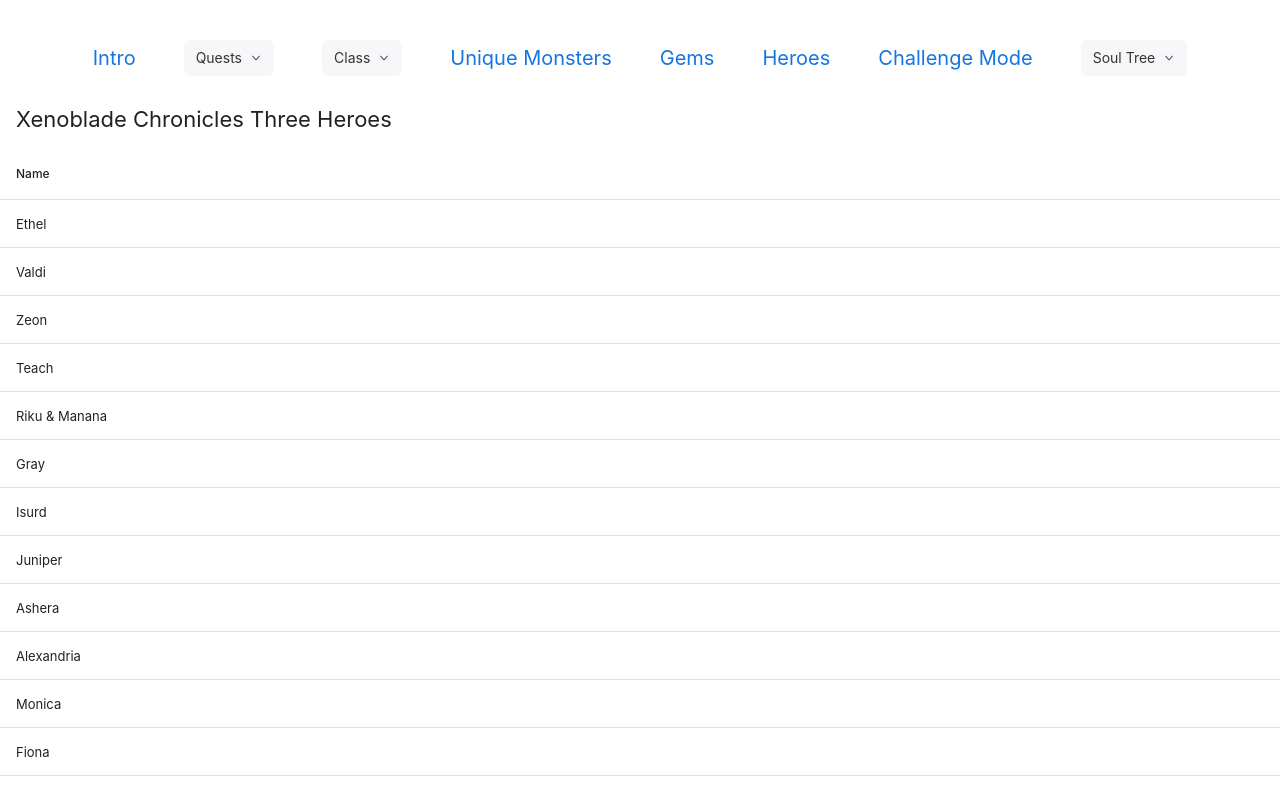
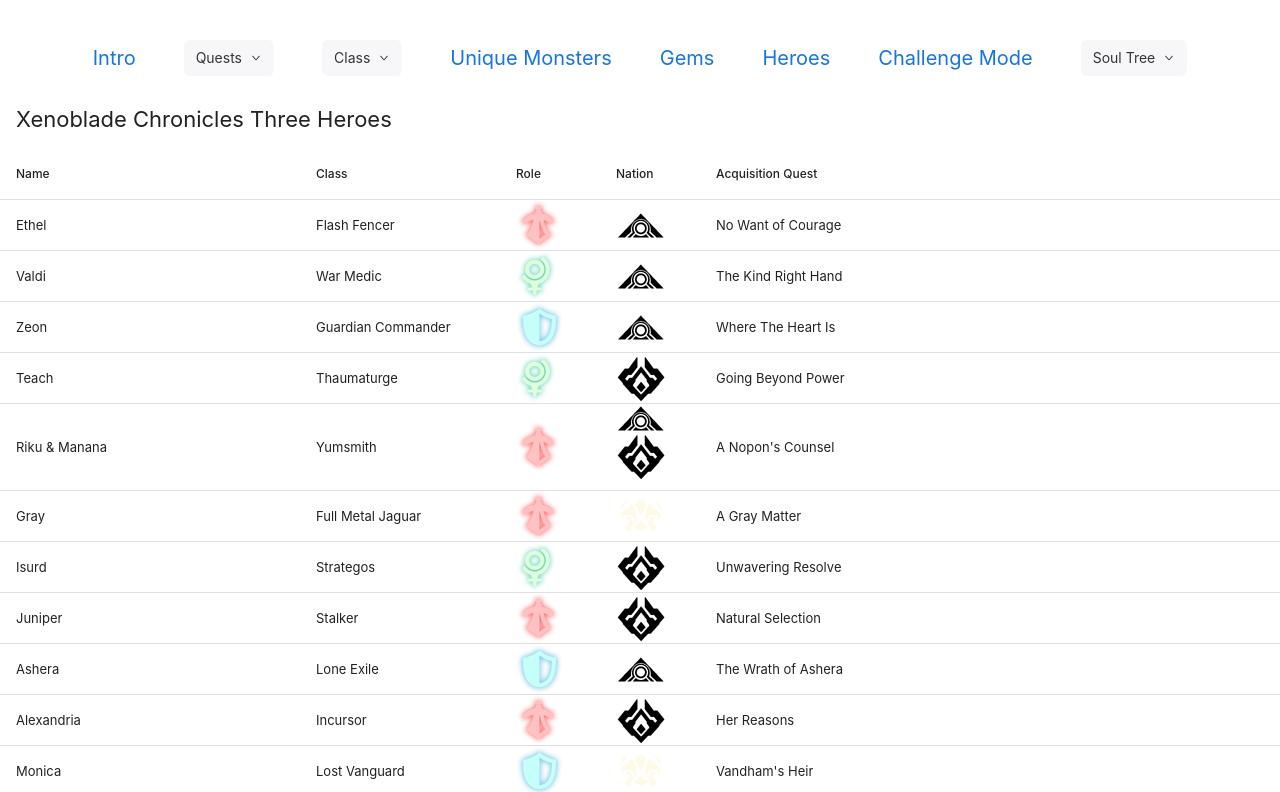
Before and after one commit to Sniffin3083/project-zohar, a React (Create React App) app: page /xeno3/hero in a window 1280 px wide. Shown: the top 792 px of the page. Built offline with nearby package versions, Linux system fonts and the light colour scheme.

Commit message:
XC3 hero component complete

```diff
--- a/src/routes/XC3/Hero.jsx
+++ b/src/routes/XC3/Hero.jsx
@@ -13,6 +13,31 @@ const columns = [
         sortable: true,
         width: "300px"
     },
+    {
+        name: "Class",
+        selector: row => row.class,
+        sortable: false,
+        width: "200px"
+    },
+    {
+        name: "Role",
+        selector: row => row.role,
+        sortable: true,
+        width: "100px"
+    },
+    {
+        name: "Nation",
+        selector: row => row.nation,
+        sortable: true,
+        width: "100px"
+    },
+    {
+        name: "Acquisition Quest",
+        selector: row => row.quest,
+        sortable: false,
+        width: "200px",
+        wrap: true
+    }
 ];
 
 const conditionalRowStyles = [
```
